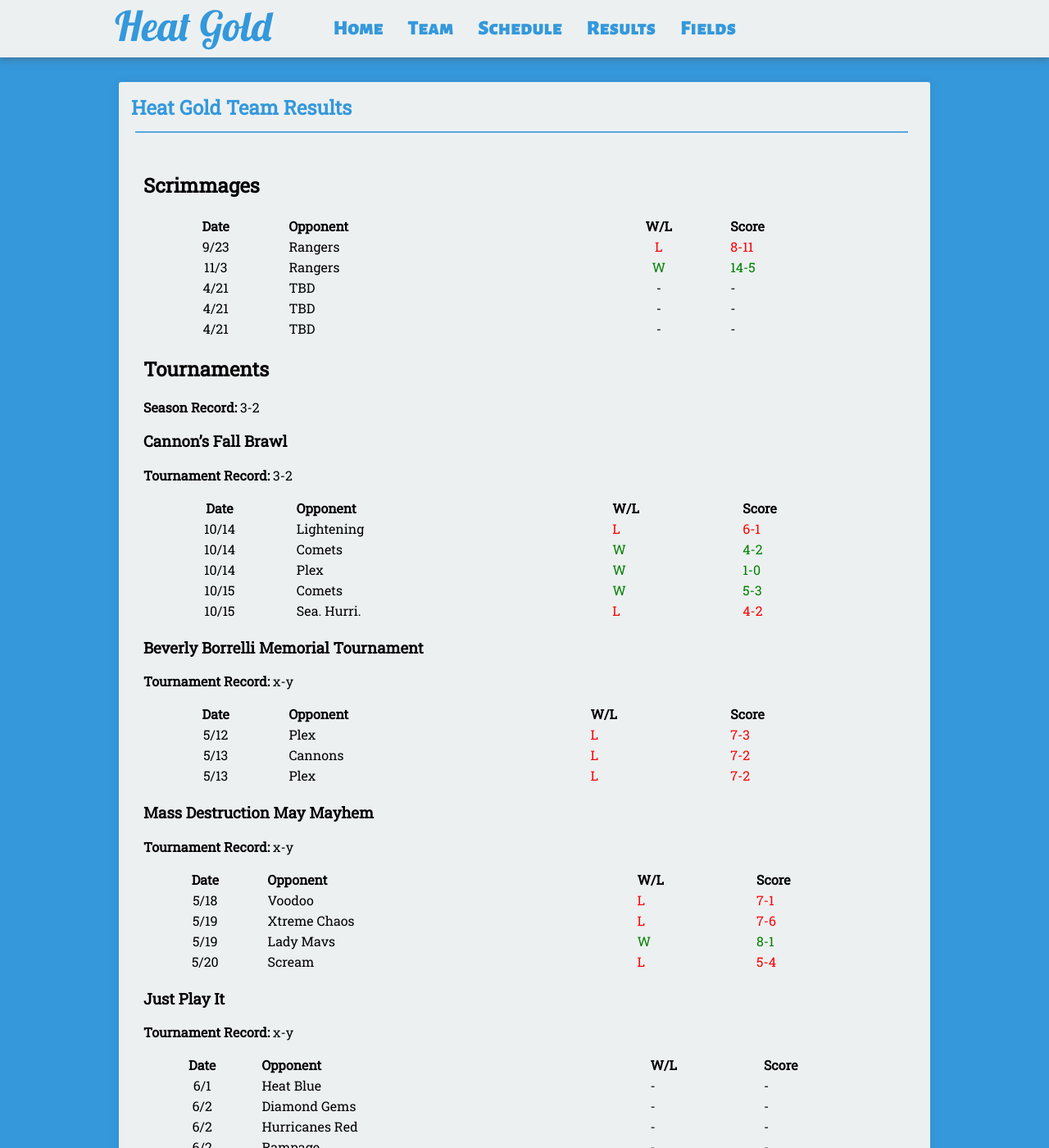
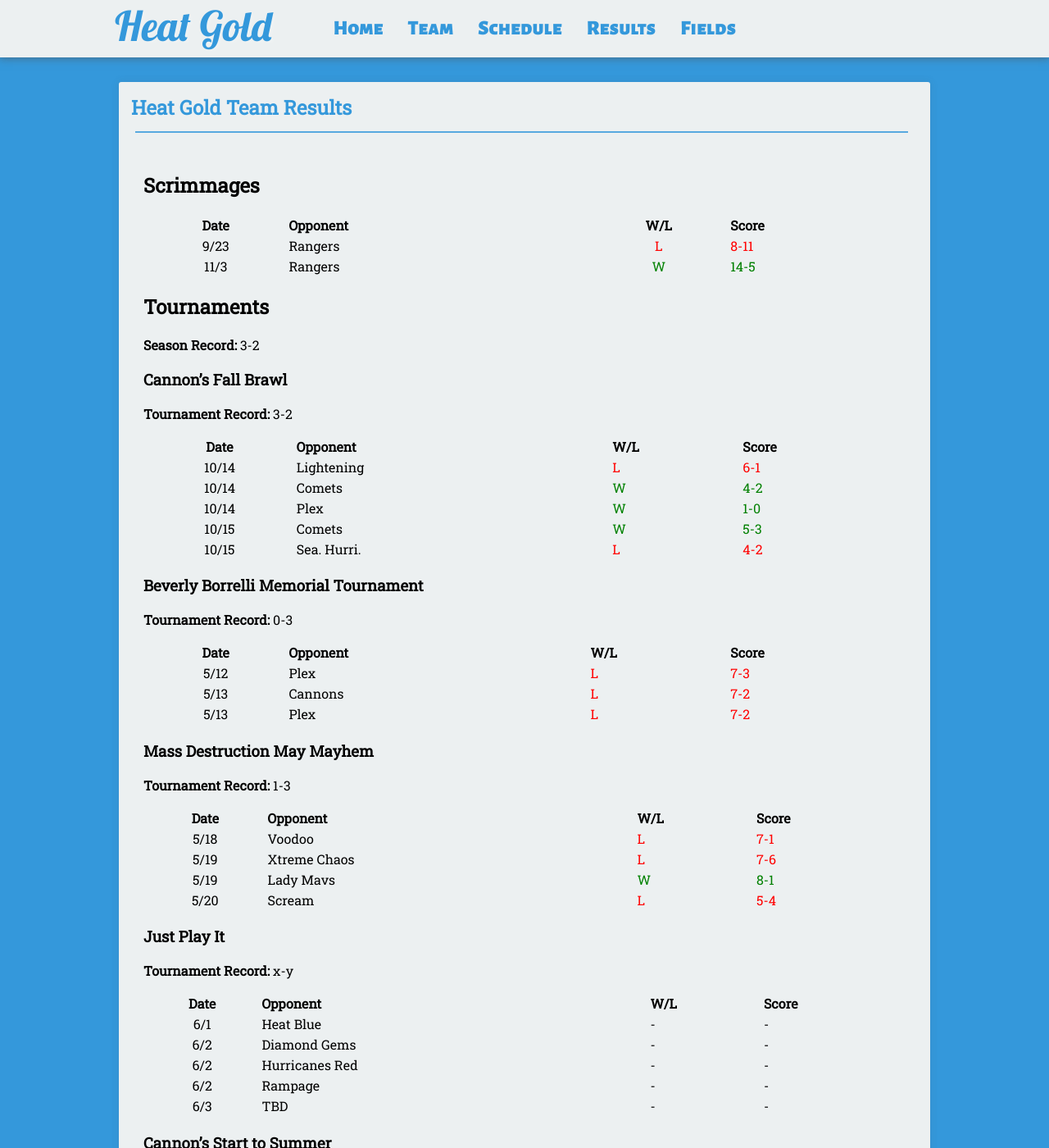
Before and after one commit to seanmerrow/ecf, a Jekyll site: the page built from results/index.md, in a window 1280 px wide and 1400 px high. Shown: the whole window at 82% size. Built offline with Jekyll 4.4.1, drawn with Linux system fonts in a browser that asks for light colours; nearby versions of some CDN libraries.

Commit message:
Update index.md

```diff
--- a/results/index.md
+++ b/results/index.md
@@ -11,9 +11,7 @@ permalink: /results/
 |:----:|:--------|:----:|:----|
 |9/23|Rangers|<span style="color:red">L</span>|<span style="color:red">8-11</span>|
 |11/3|Rangers|<span style="color:green">W</span>|<span style="color:green">14-5</span>|
-|4/21|TBD|<span style="color:black">-</span>|<span style="color:black">-</span>|
-|4/21|TBD|<span style="color:black">-</span>|<span style="color:black">-</span>|
-|4/21|TBD|<span style="color:black">-</span>|<span style="color:black">-</span>|
+
 
 ## Tournaments
 
@@ -34,7 +32,7 @@ permalink: /results/
 
 ### Beverly Borrelli Memorial Tournament
 
-**Tournament Record:** x-y
+**Tournament Record:** 0-3
 
 |Date  | Opponent | W/L | Score |
 |:----:|:--------|:----|:----|
@@ -45,7 +43,7 @@ permalink: /results/
 
 ### Mass Destruction May Mayhem
 
-**Tournament Record:** x-y
+**Tournament Record:** 1-3
 
 |Date  | Opponent | W/L | Score |
 |:----:|:--------|:----|:----|
```
